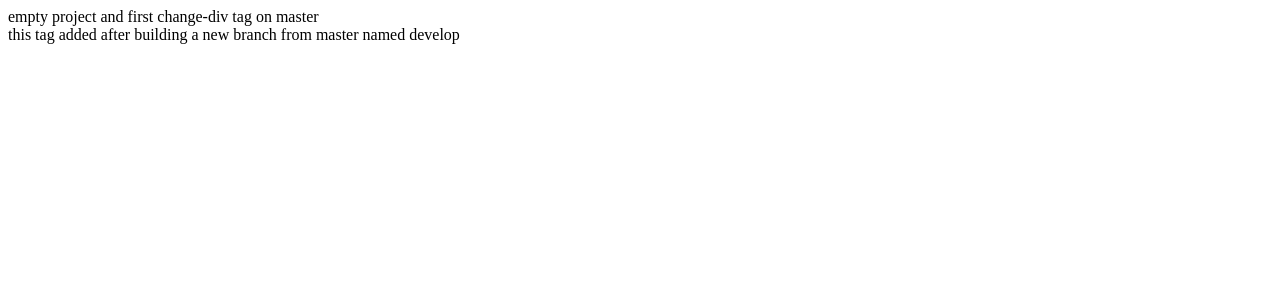
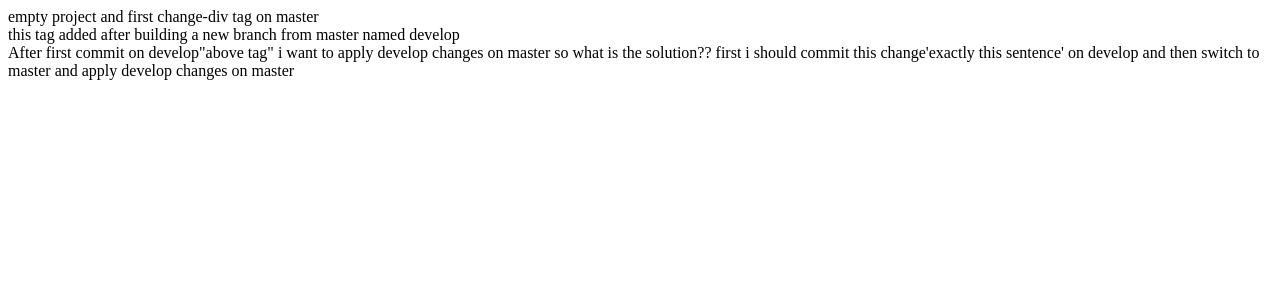
Before and after one commit to MelikaE1380/react-query-pro, a React (Vite) app: page / in a window 1280 px wide. Shown: the top 300 px of the page. Built offline with nearby package versions, Linux system fonts and the light colour scheme.

Commit message:
develop- description on merging develop and master

```diff
--- a/src/App.tsx
+++ b/src/App.tsx
@@ -7,6 +7,12 @@ function App() {
       <div>
         this tag added after building a new branch from master named develop
       </div>
+      <div>
+        After first commit on develop"above tag" i want to apply develop changes
+        on master so what is the solution?? first i should commit this
+        change'exactly this sentence' on develop and then switch to master and
+        apply develop changes on master
+      </div>
     </div>
   );
 }
```
